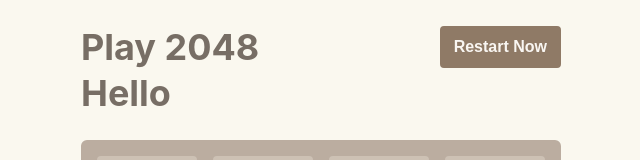
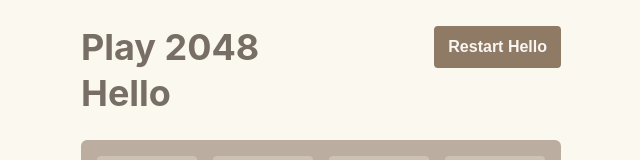
Before and after one commit to Hemal99/seamless-ci-cd, a React (Create React App) app in the folder app/: page / in a window 1280 px wide. Shown: the top 160 px of the page, without its empty margins (319-959 px from the left). Built offline with nearby package versions, Linux system fonts and the light colour scheme.

Commit message:
fix : update

```diff
--- a/app/src/App.tsx
+++ b/app/src/App.tsx
@@ -19,7 +19,7 @@ export const App = () => {
           <h1>Play 2048 Hello</h1>
         </div>
         <div>
-          <Button onClick={handleRestart}>Restart Now</Button>
+          <Button onClick={handleRestart}>Restart Hello</Button>
         </div>
       </div>
       <Game key={date.toISOString()} />
```
